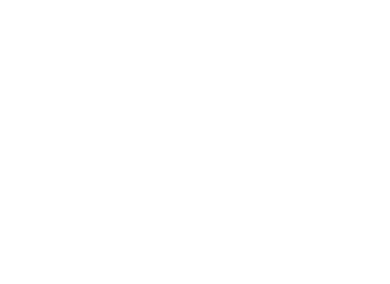
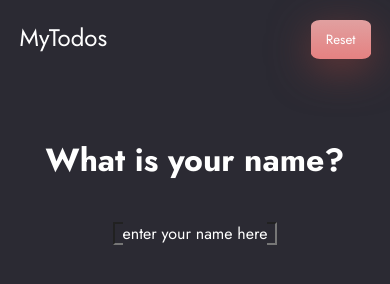
Before and after one commit to CameronHyden/TODO-LIST, a plain HTML site: page index.html in a window 390 px wide. Drawn offline with Linux system fonts and the light colour scheme.

Commit message:
styles-for-phone-homepage

```diff
--- a/index.html
+++ b/index.html
@@ -9,6 +9,17 @@
     <script src="script.js" defer></script>
 </head>
 <body>
+    <header>
+        <a href="http://" target="_blank">MyTodos</a>
+        <button class="buttons">Reset</button>
+    </header>
+    <main>
+        <h1 id="Homepage__message">What is your name?</h1>
+        <div id="input__container">
+            <label id="input-label" for="textBox">enter your name here</label>
+            <input type="text" name="textBox" id="user__textBox">
+        </div>
 
+    </main>
 </body>
 </html>
--- a/styles.scss
+++ b/styles.scss
@@ -0,0 +1,43 @@
+@use "./variable.scss" as*;
+
+*{
+    margin: 0;
+    padding: 0;
+    background-color: rgba(43, 42, 51, 1);
+    font-family: $primary-font;
+}
+header{
+    display: flex;
+    justify-content: space-between;
+    padding: 5% 5%;
+    a{
+        color: white;
+        text-decoration: none;
+        font-size: 1.5rem;
+    }
+}
+.buttons{
+    color: white;
+    padding: 10px 15px;
+    border-radius: 15%;
+    border: none;
+    background-image: linear-gradient(180deg, #e1a0a0, #e58181);
+    box-shadow: 0 10px 40px #6b3838;
+}
+.buttons:hover{
+    background-image: linear-gradient(180deg, #e2c1c1, #ea8282);
+}
+h1{
+    text-align: center;
+    margin-top: 15%;
+    margin-bottom: 10%;
+    color: white;
+}
+#input__container{
+    display: flex;
+    justify-content: center;
+    #input-label{
+        position: absolute;
+        color: white;
+        }
+}
--- /dev/null
+++ b/variable.scss
@@ -0,0 +1,2 @@
+@import url('https://fonts.googleapis.com/css2?family=Jost:wght@400;500;600;700&display=swap');
+$primary-font: "JOST", "sans-serif";
```
Also changed, not shown: styles.css, variable.css (added).
